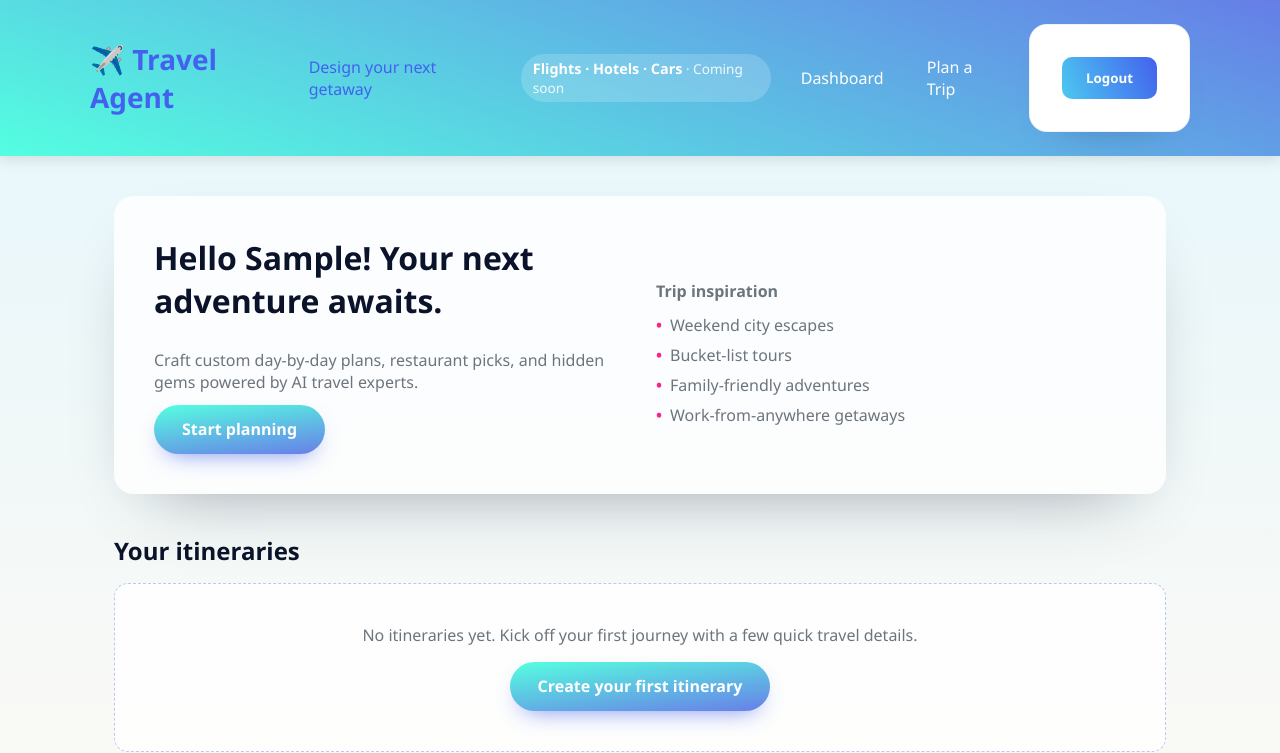
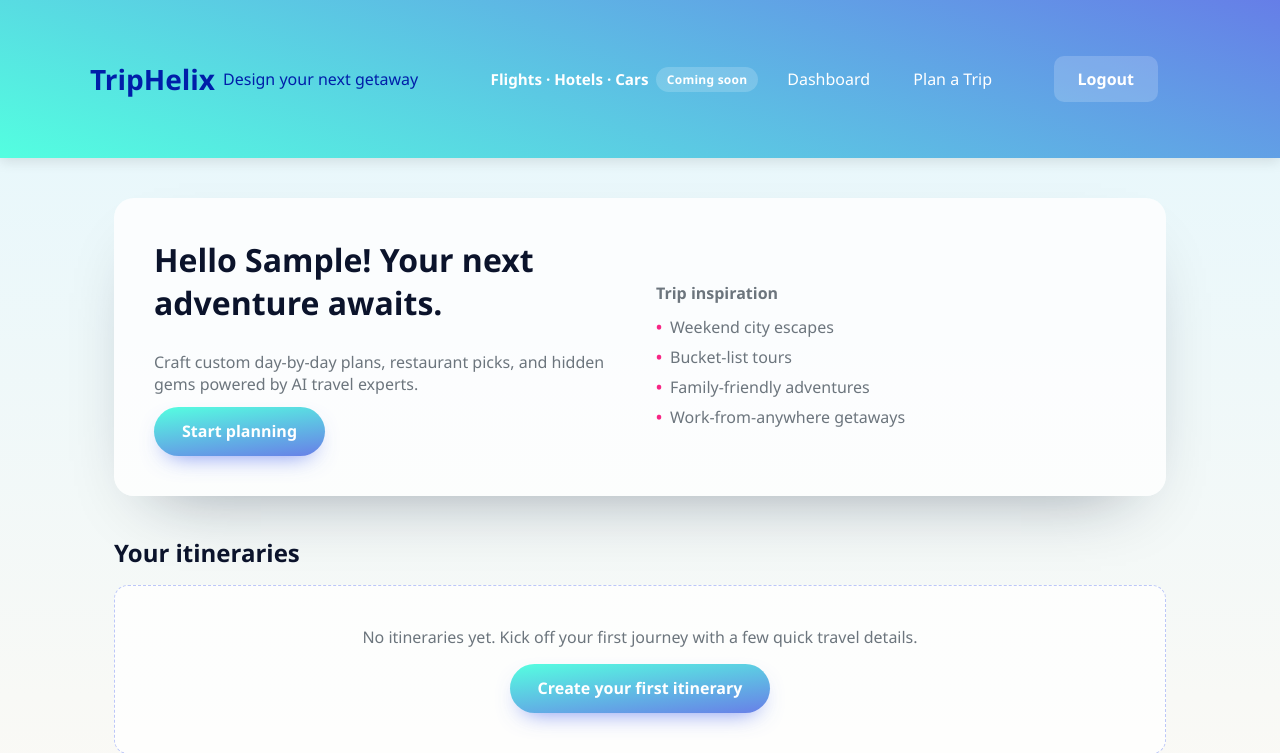
Before and after one commit to yahyaobeid/travelAgent, a Django app: page / in a window 1280 px wide. Shown: the top 753 px of the page. Run offline with Django 4.2, Linux system fonts and the light colour scheme; the visitor is signed in with stand-in values (Sample User, id 1); data that the repository does not hold is empty.

Commit message:
frontend changes

```diff
--- a/config/templates/base.html
+++ b/config/templates/base.html
@@ -4,29 +4,40 @@
 <head>
     <meta charset="utf-8">
     <meta name="viewport" content="width=device-width, initial-scale=1">
-    <title>{% block title %}Travel Agent{% endblock %}</title>
+    <title>{% block title %}TripHelix{% endblock %}</title>
     <link rel="stylesheet" href="{% static 'css/styles.css' %}">
 </head>
 <body>
     <header>
         <div class="navbar">
             <a class="brand" href="{% url 'core:home' %}">
-                ✈️ Travel Agent
+                TripHelix
                 <span>Design your next getaway</span>
             </a>
-            <nav class="nav-links">
-                <span class="nav-pill coming-soon" title="Coming soon">Flights · Hotels · Cars</span>
-            {% if user.is_authenticated %}
-                <a href="{% url 'core:home' %}">Dashboard</a>
-                <a href="{% url 'core:itinerary_new' %}">Plan a Trip</a>
-                <form method="post" action="{% url 'users:logout' %}">
-                    {% csrf_token %}
-                    <button type="submit">Logout</button>
-                </form>
-            {% else %}
-                <a href="{% url 'users:login' %}">Sign in</a>
-                <a href="{% url 'users:register' %}">Create account</a>
-            {% endif %}
+            <button class="nav-toggle" type="button" aria-expanded="false" aria-controls="primary-nav">
+                <span class="nav-toggle-icon" aria-hidden="true">☰</span>
+                <span class="sr-only">Toggle navigation</span>
+            </button>
+            <nav id="primary-nav" class="nav-links">
+                <ul>
+                    <li class="nav-item coming-soon-item">
+                        <span class="coming-soon-label">Flights · Hotels · Cars</span>
+                        <span class="coming-soon-tag">Coming soon</span>
+                    </li>
+                {% if user.is_authenticated %}
+                    <li class="nav-item"><a href="{% url 'core:home' %}">Dashboard</a></li>
+                    <li class="nav-item"><a href="{% url 'core:itinerary_new' %}">Plan a Trip</a></li>
+                    <li class="nav-item">
+                        <form id="logout-form" method="post" action="{% url 'users:logout' %}">
+                            {% csrf_token %}
+                            <button id="logout-button" type="submit">Logout</button>
+                        </form>
+                    </li>
+                {% else %}
+                    <li class="nav-item"><a href="{% url 'users:login' %}">Sign in</a></li>
+                    <li class="nav-item"><a href="{% url 'users:register' %}">Create account</a></li>
+                {% endif %}
+                </ul>
             </nav>
         </div>
     </header>
@@ -40,5 +51,61 @@
         {% endif %}
         {% block content %}{% endblock %}
     </main>
+    <script>
+        document.addEventListener("DOMContentLoaded", function () {
+          const toggle = document.querySelector(".nav-toggle");
+          const nav = document.getElementById("primary-nav");
+          if (!toggle || !nav) return;
+
+          const icon = toggle.querySelector(".nav-toggle-icon");
+          const mq = window.matchMedia("(min-width: 721px)");
+          const prefersReduced = window.matchMedia("(prefers-reduced-motion: reduce)");
+
+          const setState = (expanded) => {
+            toggle.setAttribute("aria-expanded", String(expanded));
+            nav.classList.toggle("open", expanded);
+            if (icon) icon.textContent = expanded ? "✕" : "☰";
+
+            // If reduced motion, skip the max-height animation by setting none temporarily
+            if (prefersReduced.matches) {
+              const ul = nav.querySelector("ul");
+              if (ul) {
+                ul.style.transition = "none";
+                requestAnimationFrame(() => { ul.style.transition = ""; });
+              }
+            }
+          };
+
+          // Click + keyboard
+          const handleToggle = (e) => {
+            if (e.type === "keydown" && e.key !== "Enter" && e.key !== " ") return;
+            const expanded = toggle.getAttribute("aria-expanded") === "true";
+            setState(!expanded);
+          };
+
+          toggle.addEventListener("click", handleToggle);
+          toggle.addEventListener("keydown", handleToggle);
+
+          // Close on Escape (mobile only)
+          document.addEventListener("keydown", (e) => {
+            const expanded = toggle.getAttribute("aria-expanded") === "true";
+            if (!mq.matches && expanded && e.key === "Escape") setState(false);
+          });
+
+          // Auto-open on desktop, collapsed on mobile
+          const handleResize = () => setState(mq.matches);
+          if (typeof mq.addEventListener === "function") mq.addEventListener("change", handleResize);
+          else if (typeof mq.addListener === "function") mq.addListener(handleResize);
+
+          // Close after choosing a link on mobile
+          nav.addEventListener("click", (event) => {
+            const el = event.target.closest("a, button");
+            if (el && !mq.matches) setState(false);
+          });
+
+          handleResize();
+        });
+      </script>
+
 </body>
 </html>
--- a/static/css/styles.css
+++ b/static/css/styles.css
@@ -27,7 +27,7 @@ body {
 }
 
 a {
-    color: var(--ocean);
+    color: #001ea9;
     text-decoration: none;
 }
 
@@ -67,27 +67,102 @@ header {
 .nav-links {
     display: flex;
     align-items: center;
-    gap: 1rem;
 }
 
-.nav-links form {
+.nav-links ul {
+    display: flex;
+    align-items: center;
+    gap: 1rem;
+    list-style: none;
+    padding: 0;
     margin: 0;
 }
 
-.nav-pill {
-    padding: 0.3rem 0.75rem;
+.nav-item {
+    display: flex;
+    align-items: center;
+    gap: 0.4rem;
+}
+
+.nav-item form {
+    margin: 0;
+}
+
+.nav-item a,
+.nav-item button {
+    color: inherit;
+    font: inherit;
+    background: none;
+    border: none;
+    padding: 0;
+    cursor: pointer;
+    text-decoration: none;
+    display: inline-block;
+}
+
+.nav-item a:hover,
+.nav-item button:hover,
+.nav-item a:focus-visible,
+.nav-item button:focus-visible {
+    text-decoration: underline;
+    outline: none;
+}
+
+.nav-toggle {
+    display: none;
+    background: rgba(255, 255, 255, 0.18);
+    border: none;
+    color: white;
+    padding: 0.4rem 0.65rem;
+    border-radius: 10px;
+    font-size: 1.1rem;
+    cursor: pointer;
+    transition: background 0.2s ease;
+}
+
+.nav-toggle:hover,
+.nav-toggle:focus-visible {
+    background: rgba(255, 255, 255, 0.28);
+    outline: none;
+}
+
+.nav-toggle-icon {
+    display: inline-block;
+    width: 1.25rem;
+    text-align: center;
+}
+
+.sr-only {
+    position: absolute;
+    width: 1px;
+    height: 1px;
+    padding: 0;
+    margin: -1px;
+    overflow: hidden;
+    clip: rect(0, 0, 0, 0);
+    border: 0;
+}
+
+.coming-soon-item {
+    display: flex;
+    flex-direction: row;
+    gap: 0.5rem;
+    color: white;
+    font-weight: 600;
+    align-items: center;
+}
+
+.coming-soon-label {
+    font-size: 0.95rem;
+}
+
+.coming-soon-tag {
+    display: inline-block;
+    padding: 0.25rem 0.65rem;
     border-radius: 999px;
     background: rgba(255, 255, 255, 0.18);
-    color: white;
-    font-size: 0.9rem;
-    font-weight: 600;
-}
-
-.coming-soon::after {
-    content: " · Coming soon";
-    font-weight: 400;
-    font-size: 0.85rem;
-    opacity: 0.9;
+    font-size: 0.75rem;
+    letter-spacing: 0.02em;
 }
 
 .nav-links a,
@@ -268,11 +343,13 @@ main {
 form {
     display: grid;
     gap: 1rem;
-    background: var(--card-bg);
     padding: 2rem;
-    border-radius: 18px;
-    box-shadow: 0 18px 40px -35px rgba(11, 19, 43, 0.55);
-    border: 1px solid rgba(11, 19, 43, 0.05);
+}
+
+.logout-form {
+    display: grid;
+    gap: 1rem;
+    padding: 2rem;
 }
 
 label {
@@ -471,6 +548,10 @@ code {
     padding: 0.35rem 0.5rem;
 }
 
+#logout-button {
+    background: rgba(255, 255, 255, 0.18);
+}
+
 @media (max-width: 720px) {
     header {
         padding: 1.25rem;
```
Also changed, not shown: other parts of static/css/styles.css (+37 -0 lines), config/config/settings.py (+6 -3 lines), 1 other file.
